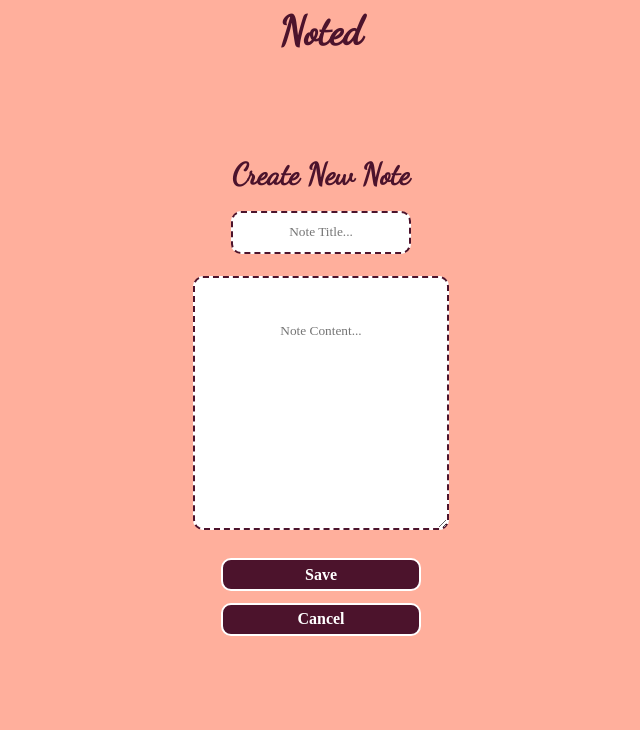
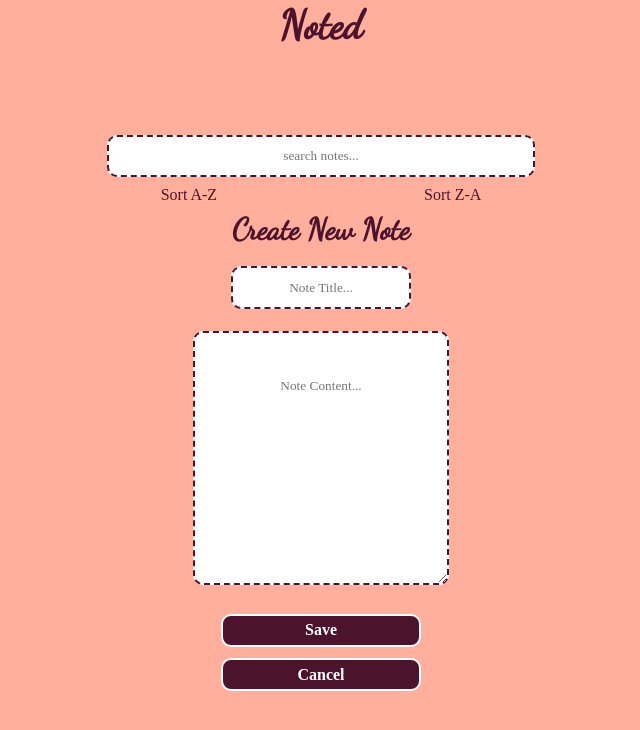
Before and after one commit to chayaotikor/noted, a React (Create React App) app in the folder client/: page /form/create in a window 1280 px wide. Shown: the top 730 px of the page, without its empty margins (319-959 px from the left). Built offline with nearby package versions, Linux system fonts and the light colour scheme; no server answers; a web font is replaced by a local one.

Commit message:
more styling changes, moved search and sorting to App.js, corrected functionality

```diff
--- a/client/src/App.js
+++ b/client/src/App.js
@@ -1,5 +1,13 @@
 import React, { Component } from "react";
-import { GlobalStyle, AppContainer, AppHeader } from "./style";
+import {
+	GlobalStyle,
+	AppContainer,
+	AppHeader,
+	SortH2,
+	SearchContainer,
+	SearchInput,
+	SortContainer,
+} from "./style";
 import { Route } from "react-router-dom";
 import { connect } from "react-redux";
 import {
@@ -9,7 +17,7 @@ import {
 	deleteNote,
 	sortAscending,
 	sortDescending,
-	searching
+	searching,
 } from "./actions";
 //Views
 import { ListView } from "./views/ListView";
@@ -19,13 +27,12 @@ import { NoteComponent } from "./components/NoteComponent";
 import { DeleteModal } from "./components/DeleteModal";
 import FormComponent from "./components/FormComponent";
 
-
 class App extends Component {
 	constructor(props) {
 		super(props);
 		this.state = {
-			mode: "default",
-			searchTerm: ""
+			mode: "list",
+			searchTerm: "",
 		};
 	}
 
@@ -39,7 +46,7 @@ class App extends Component {
 		event.preventDefault();
 		this.setState({
 			...this.state,
-			[event.target.name]: event.target.value
+			[event.target.name]: event.target.value,
 		});
 		if (event.target.value.length === 0) {
 			this.props.requestNotes();
@@ -75,7 +82,7 @@ class App extends Component {
 	toggleMode = (mode) => {
 		this.setState({
 			...this.state,
-			mode
+			mode,
 		});
 	};
 
@@ -85,6 +92,18 @@ class App extends Component {
 				<GlobalStyle />
 				<AppContainer mode={this.state.mode}>
 					<AppHeader>Noted</AppHeader>
+					<SearchContainer onSubmit={(event) => this.search(event)} mode={this.state.mode}>
+						<SearchInput
+							name="searchTerm"
+							onChange={(e) => this.handleChange(e)}
+							placeholder={"search notes..."}
+							type="text"
+						/>
+						<SortContainer>
+							<SortH2 onClick={this.sortAscending}>Sort A-Z</SortH2>
+							<SortH2 onClick={this.sortDescending}>Sort Z-A</SortH2>
+						</SortContainer>
+					</SearchContainer>
 					<Route
 						path={"/notes/:id/edit"}
 						render={(props) => (
@@ -165,17 +184,14 @@ class App extends Component {
 const mapStateToProps = (state) => ({
 	notes: state.notes,
 	requestingData: state.requestingData,
-	newId: state.newId
+	newId: state.newId,
 });
-export default connect(
-	mapStateToProps,
-	{
+export default connect(mapStateToProps, {
 	requestNotes,
 	addNote,
 	editNote,
 	deleteNote,
 	sortAscending,
 	sortDescending,
-		searching
-	}
-)(App);
+	searching,
+})(App);
--- a/client/src/components/FormComponent.js
+++ b/client/src/components/FormComponent.js
@@ -32,13 +32,13 @@ class FormComponent extends Component {
 
 	handleMode = () => {
 		if (this.props.mode === "create") {
-			this.props.toggleMode("default");
+			this.props.toggleMode("list");
 			return this.props.addNote(this.state.note);
 		} else if (this.props.mode === "edit") {
-			this.props.toggleMode("default");
+			this.props.toggleMode("list");
 			return this.props.editNote(this.state.note, this.props.id);
 		} else {
-			this.props.toggleMode("default");
+			this.props.toggleMode("list");
 			return null;
 		}
 	};
@@ -75,10 +75,11 @@ class FormComponent extends Component {
 					<Button
 						onClick={(event) => {
 							event.preventDefault();
-							this.props.toggleMode("default");
 							if (this.props.mode === "edit") {
+								this.props.toggleMode("single");
 								this.props.history.push(`/notes/${this.props.id}`);
 							} else {
+								this.props.toggleMode("list");
 								this.props.history.push(`/`);
 							}
 						}}
--- a/client/src/components/NoteComponent.js
+++ b/client/src/components/NoteComponent.js
@@ -27,7 +27,6 @@ export const NoteComponent = (props) => {
 					deleteNote={props.deleteNote}
 					history={props.history}
 				/>
-
 			</>
 		);
 	} else {
--- a/client/src/style/index.js
+++ b/client/src/style/index.js
@@ -55,7 +55,7 @@ export const AppHeader = styled.h1`
 	font-size: 4rem;
 	position: absolute;
 	top: 0;
-	padding-top: 2.5%;
+	padding: 1% 0;
 	color: #4c132c;
 	text-align: center;
 	font-weight: bold;
@@ -79,7 +79,7 @@ export const ModalDiv = styled.div`
 export const NoteListSection = styled.section`
 	background: #ffeade;
 	width: 100%;
-	max-height: 55vh;
+	max-height:65vh;
 	display: flex;
 	padding: 2.5%;
 	overflow-y: scroll;
@@ -164,9 +164,11 @@ export const P = styled.p`
 export const SearchContainer = styled.form`
 					justify-content: space-between;
 					align-items: center;
-	display: flex;
+					display: ${(props) =>
+						props.mode === "list" ? "flex" : "none"};
 					flex-flow: column nowrap;
 					width: 100%;
+					padding: 2.5% 0 0;
 				`;
 
 export const SearchInput = styled.input`
@@ -186,7 +188,7 @@ export const SearchInput = styled.input`
 export const SortContainer = styled.div`
 					display: flex;
 					width: 80%;
-	margin: 2.5%;
+					padding: 2.5%;
 					justify-content: space-between;
 					align-items: center;
 				`;
--- a/client/src/views/ListView.js
+++ b/client/src/views/ListView.js
@@ -1,43 +1,28 @@
 import React from "react";
 import {
 	NoteContainer,
-	SortH2,
 	H2,
 	H1,
 	NoteListSection,
 	Button,
 	DeleteButton,
-	SearchContainer,
-	SearchInput,
 	ButtonContainer,
-	SortContainer,
 } from "../style";
-import moment from "moment";
 
 import { Link } from "react-router-dom";
 
 export const ListView = (props) => {
 	return (
 		<>
-			<SearchContainer onSubmit={(event) => props.search(event)}>
-				<SearchInput
-					name="searchTerm"
-					onChange={(e) => props.handleChange(e)}
-					placeholder={"search notes..."}
-					type="text"
-				/>
-			</SearchContainer>
-			<SortContainer>
-				<SortH2 onClick={props.sortAscending}>Sort A-Z</SortH2>
-				<SortH2 onClick={props.sortDescending}>Sort Z-A</SortH2>
-			</SortContainer>
-
 			<NoteListSection>
 				{props.notes.map((note, index) => (
 					<Link
 						to={`/notes/${note.id}`}
 						key={index}
 						style={{ textDecoration: "none" }}
+						onClick={(event) => {
+							props.toggleMode("single");
+						}}
 					>
 						<NoteContainer>
 							<H2 component="list">{note.title}</H2>
@@ -47,7 +32,6 @@ export const ListView = (props) => {
 									props.toggleMode("delete");
 								}}
 							/>
-
 						</NoteContainer>
 					</Link>
 				))}
--- a/client/src/views/SingleView.js
+++ b/client/src/views/SingleView.js
@@ -21,7 +21,7 @@ export const SingleView = (props) => {
 					<Button
 						onClick={(event) => {
 							event.preventDefault();
-							props.toggleMode("default");
+							props.toggleMode("list");
 							props.history.push("/");
 						}}
 						component="form"
```
Lines whose indentation alone changed are shown as unchanged.
